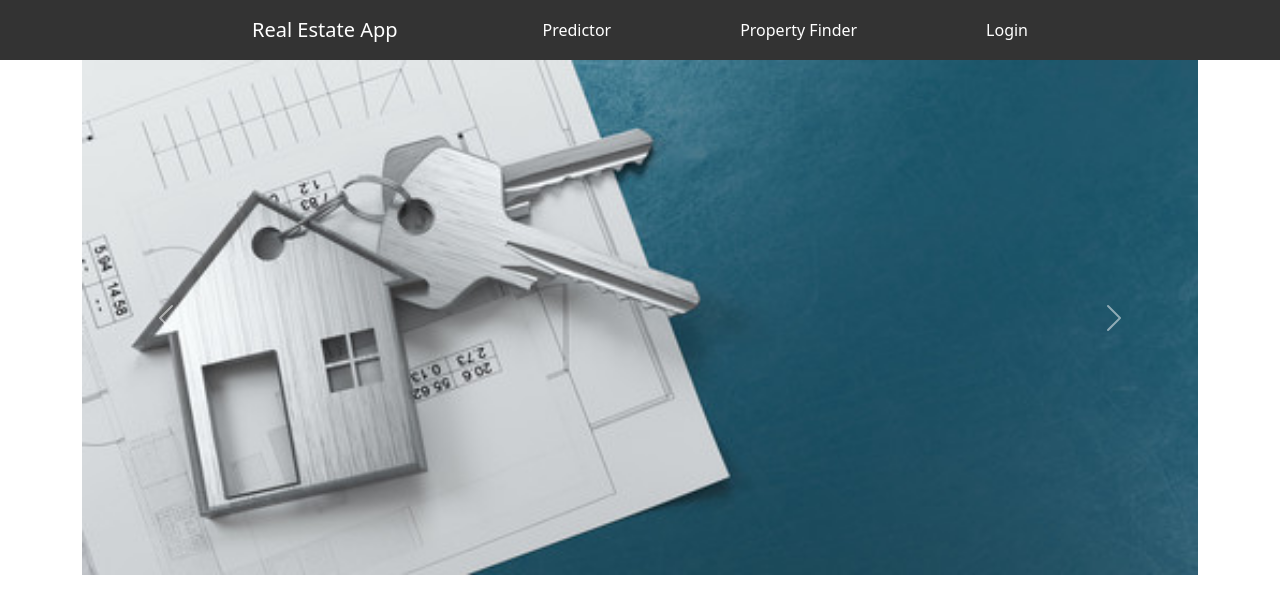
After one commit to saksham05sharma/Realestate, a Flask app: template templates/home.html in a window 1280 px wide. The commit adds this page. Shown: the top 614 px of the page. Run offline with Flask 3, Linux system fonts and the light colour scheme; the template is opened without the code that fills it, so the values that code supplies are empty.

Commit message:
Pre-final Push

```diff
--- a/main.py
+++ b/main.py
@@ -40,22 +40,51 @@ model = Pipeline(steps=[('preprocessor', preprocessor),
 model.fit(X, y)
 
 # Define routes
-@app.route('/')
-def index():
+@app.route('/', methods=['GET'])
+def home():
+    return render_template('home.html')
+
+# @app.route('/register', methods=['POST'])
+# def register():
+#     # Get form data
+#     username = request.form['username']
+#     password = request.form['password']
+#     # Check if username already exists
+#     if username in users:
+#         return "Username already exists. Please choose a different one."
+#     else:
+#         # Add user to the database
+#         users[username] = password
+#         return redirect('/login')
+
+# @app.route('/login', methods=['POST'])
+# def login():
+#     # Get form data
+#     username = request.form['username']
+#     password = request.form['password']
+#     # Check if username and password match
+#     if username in users and users[username] == password:
+#         return "Login successful!"
+#     else:
+#         return "Invalid username or password. Please try again."
+
+@app.route('/predict', methods=['GET', 'POST'])
+def predict():
+    if request.method == 'POST':
+        location = request.form.get('location')
+        bhk = float(request.form.get('bhk'))
+        bath = float(request.form.get('bath'))
+        sqft = float(request.form.get('total_sqft'))
+
+        input_data = pd.DataFrame([[location, sqft, bath, bhk]], columns=['location', 'total_sqft', 'bath', 'bhk'])
+        prediction = model.predict(input_data)[0]*100000
+
+        return str(np.round(prediction, 2))
+
+    # For GET request, render index.html
     locations = sorted(data['location'].unique())
     return render_template('index.html', locations=locations)
 
-@app.route('/predict', methods=['POST'])
-def predict():
-    location = request.form.get('location')
-    bhk = float(request.form.get('bhk'))
-    bath = float(request.form.get('bath'))
-    sqft = float(request.form.get('total_sqft'))
-
-    input_data = pd.DataFrame([[location, sqft, bath, bhk]], columns=['location', 'total_sqft', 'bath', 'bhk'])
-    prediction = model.predict(input_data)[0]*100000
-
-    return str(np.round(prediction,2))
 
 @app.route('/filter', methods=['GET', 'POST'])
 def filter_data():
@@ -74,16 +103,6 @@ def filter_data():
 
     return render_template('filter.html')
 
-# @app.route('/filter',methods=['GET','POST'])
-# def filter_data():
-#     if request.method == 'POST':
-#         target_price = float(request.form.get('targetprice'))
-
-#         filtered_data = filterdata[filterdata['TARGET(PRICE_IN_LACS)']<=target_price]
-#         return render_template('filter.html', filtered_data=filtered_data.to_dict(orient='records'))
-
-#     return render_template('filter.html')
-
 
 
 # Run the app
--- /dev/null
+++ b/static/home.css
@@ -0,0 +1,10 @@
+/* styles.css */
+.carousel-item img {
+    max-height: 600px; /* Adjust the maximum height of the images */
+    width: 500px;
+    margin-top: 0px;
+    /* width: auto;
+    display: block;
+    margin: 0 auto; Center the images horizontally */
+    width: max-content;
+}
--- /dev/null
+++ b/templates/home.html
@@ -0,0 +1,38 @@
+<!DOCTYPE html>
+<html lang="en">
+<head>
+    <meta charset="UTF-8">
+    <meta name="viewport" content="width=device-width, initial-scale=1.0">
+    <title>Home</title>
+    <link href="https://cdn.jsdelivr.net/npm/bootstrap@5.3.3/dist/css/bootstrap.min.css" rel="stylesheet" integrity="sha384-QWTKZyjpPEjISv5WaRU9OFeRpok6YctnYmDr5pNlyT2bRjXh0JMhjY6hW+ALEwIH" crossorigin="anonymous">
+    <link rel="stylesheet" href="{{ url_for('static', filename='home.css') }}">
+</head>
+<body>
+    <script src="https://cdn.jsdelivr.net/npm/@popperjs/core@2.11.8/dist/umd/popper.min.js" integrity="sha384-I7E8VVD/ismYTF4hNIPjVp/Zjvgyol6VFvRkX/vR+Vc4jQkC+hVqc2pM8ODewa9r" crossorigin="anonymous"></script>
+    <script src="https://cdn.jsdelivr.net/npm/bootstrap@5.3.3/dist/js/bootstrap.min.js" integrity="sha384-0pUGZvbkm6XF6gxjEnlmuGrJXVbNuzT9qBBavbLwCsOGabYfZo0T0to5eqruptLy" crossorigin="anonymous"></script>
+    {% include 'navbar.html' %}
+    <div class="container">
+        <div id="carouselExample" class="carousel slide">
+            <div class="carousel-inner">
+              <div class="carousel-item active">
+                <img src="{{ url_for('static', filename='images/png-4.jpg') }}" class="d-block w-100" alt="...">
+              </div>
+              <div class="carousel-item">
+                <img src="{{ url_for('static', filename='images/png-5.jpg') }}" class="d-block w-100" alt="...">
+              </div>
+              <div class="carousel-item">
+                <img src="{{ url_for('static', filename='images/png-6.jpg') }}" class="d-block w-100" alt="...">
+              </div>
+            </div>
+            <button class="carousel-control-prev" type="button" data-bs-target="#carouselExample" data-bs-slide="prev">
+              <span class="carousel-control-prev-icon" aria-hidden="true"></span>
+              <span class="visually-hidden">Previous</span>
+            </button>
+            <button class="carousel-control-next" type="button" data-bs-target="#carouselExample" data-bs-slide="next">
+              <span class="carousel-control-next-icon" aria-hidden="true"></span>
+              <span class="visually-hidden">Next</span>
+            </button>
+          </div>
+    </div>
+</body>
+</html>
--- a/templates/navbar.html
+++ b/templates/navbar.html
@@ -9,8 +9,9 @@
     <nav class="navbar">
         <div class="container">
             <a class="navbar-brand" href="/">Real Estate App</a>
-            <a class="nav-link" href="/">Predictor</a>
+            <a class="nav-link" href="/predict">Predictor</a>
             <a class="nav-link" href="/filter">Property Finder</a>
+            <a class="nav-link" href="/login">Login</a>
         </div>
     </nav>
 </body>
```
Also changed, not shown: templates/register.html (renamed from static/filter.css, +18 -43 lines), static/images/png-1.png (added), static/images/png-2.png (added), static/images/png-3.jpeg (added), static/images/png-4.jpg (added), static/images/png-5.jpg (added), static/images/png-6.jpg (added).
